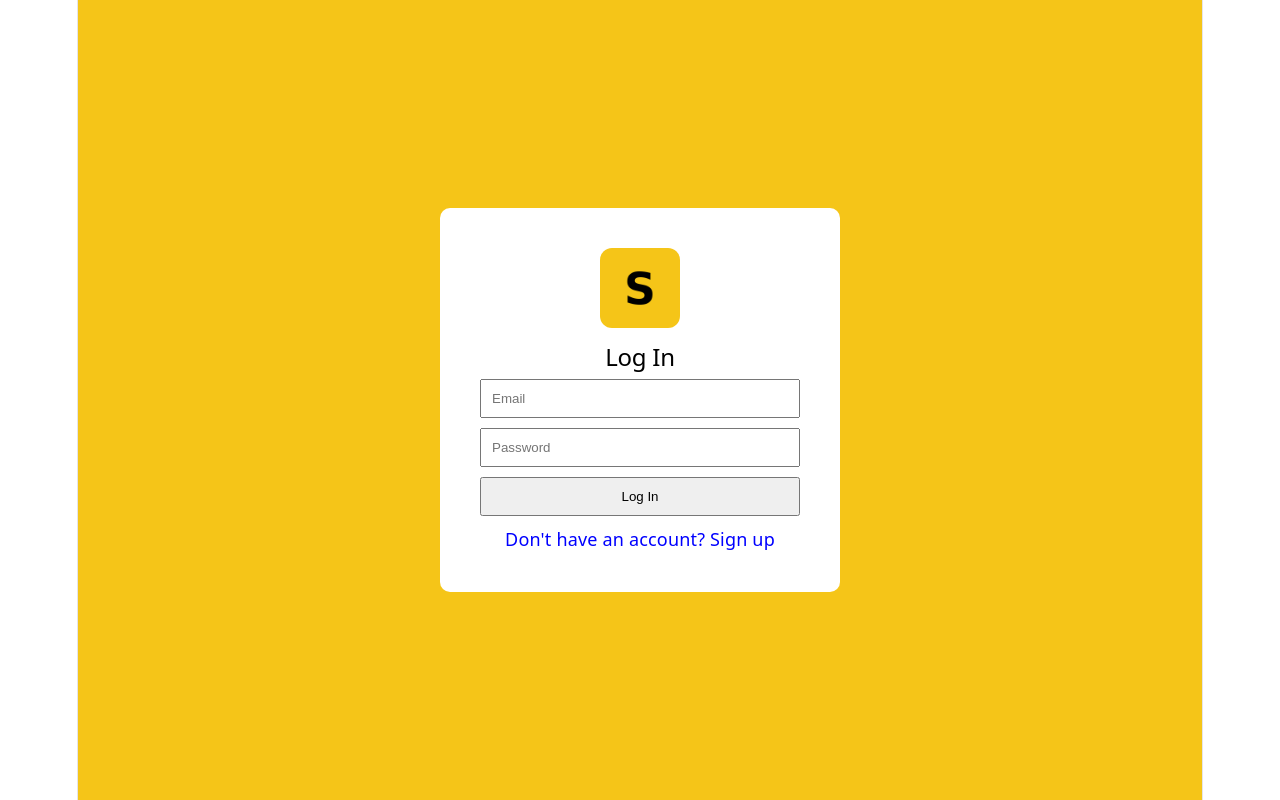
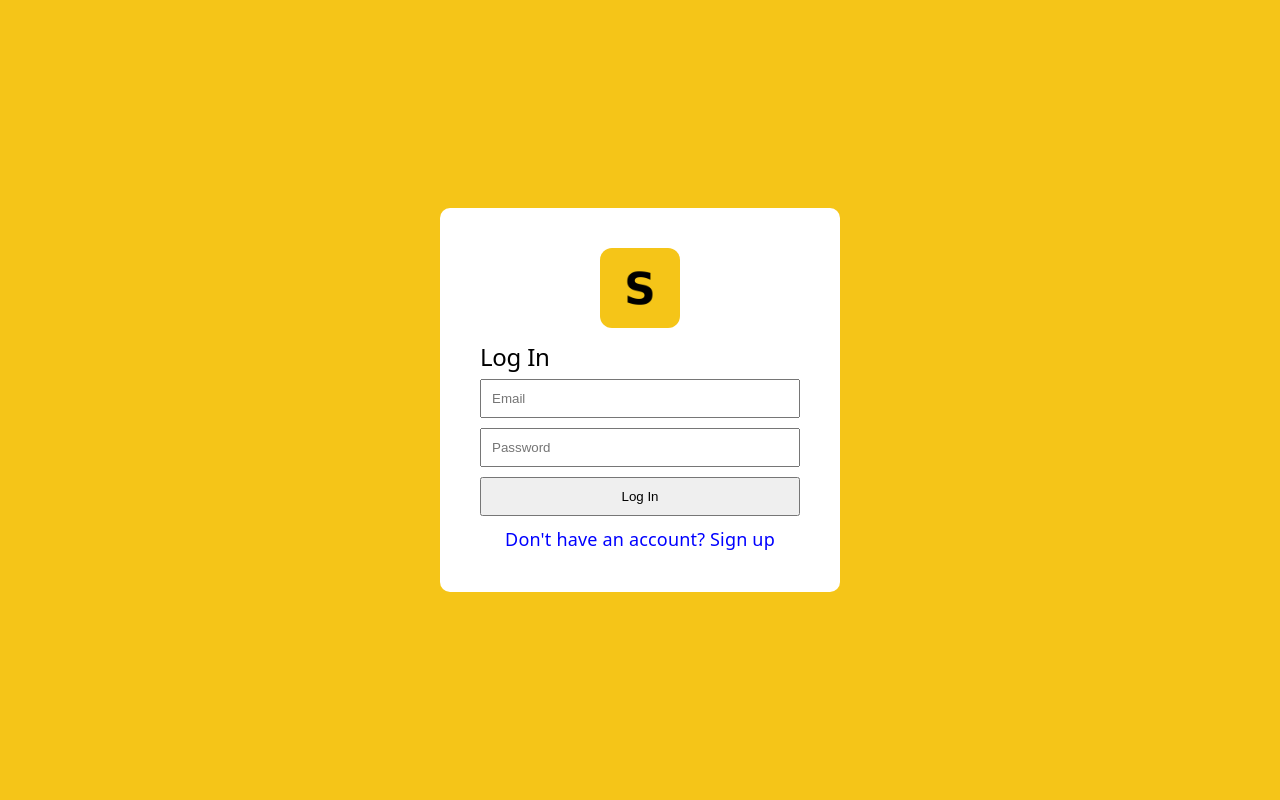
Before and after one commit to vuongthecuong99/shiro-ai-taking-app, a React (Vite) app in the folder client/: page / in a window 1280 px wide. Built offline with nearby package versions, Linux system fonts and the light colour scheme.

Commit message:
fix side bar page

```diff
--- a/client/src/App.jsx
+++ b/client/src/App.jsx
@@ -148,15 +148,22 @@ const handleCreate = async (e) => {
 
   const pageStyle = {
     display: 'flex',
-    minHeight: '100vh',
+    height: '100dvh',
+    overflow: 'hidden',
     fontFamily: 'sans-serif',
     background: '#fff',
     color: '#000'
   };
   const sidebarStyle = {
+    position: 'fixed',
+    top: 0,
+    left: 0,
     width: 150,
+    height: '100dvh',
+    overflowY: 'auto',
     borderRight: '1px solid #333',
     padding: 20,
+    boxSizing: 'border-box',
     flexShrink: 0,
     background: '#f5c518',
     color: '#000',
@@ -175,6 +182,9 @@ const handleCreate = async (e) => {
   });
   const mainStyle = {
     flex: 1,
+    height: '100dvh',
+    overflowY: 'auto',
+    marginLeft: 150,
     padding: 30,
     maxWidth: 700,
     background: '#fff',
--- a/client/src/index.css
+++ b/client/src/index.css
@@ -50,17 +50,14 @@
   }
 }
 
-body {
+html, body, #root {
   margin: 0;
+  padding: 0;
+  height: 100%;
 }
 
 #root {
-  width: 1126px;
-  max-width: 100%;
-  margin: 0 auto;
-  text-align: center;
-  border-inline: 1px solid var(--border);
-  min-height: 100svh;
+  width: 100%;
   display: flex;
   flex-direction: column;
   box-sizing: border-box;
```
